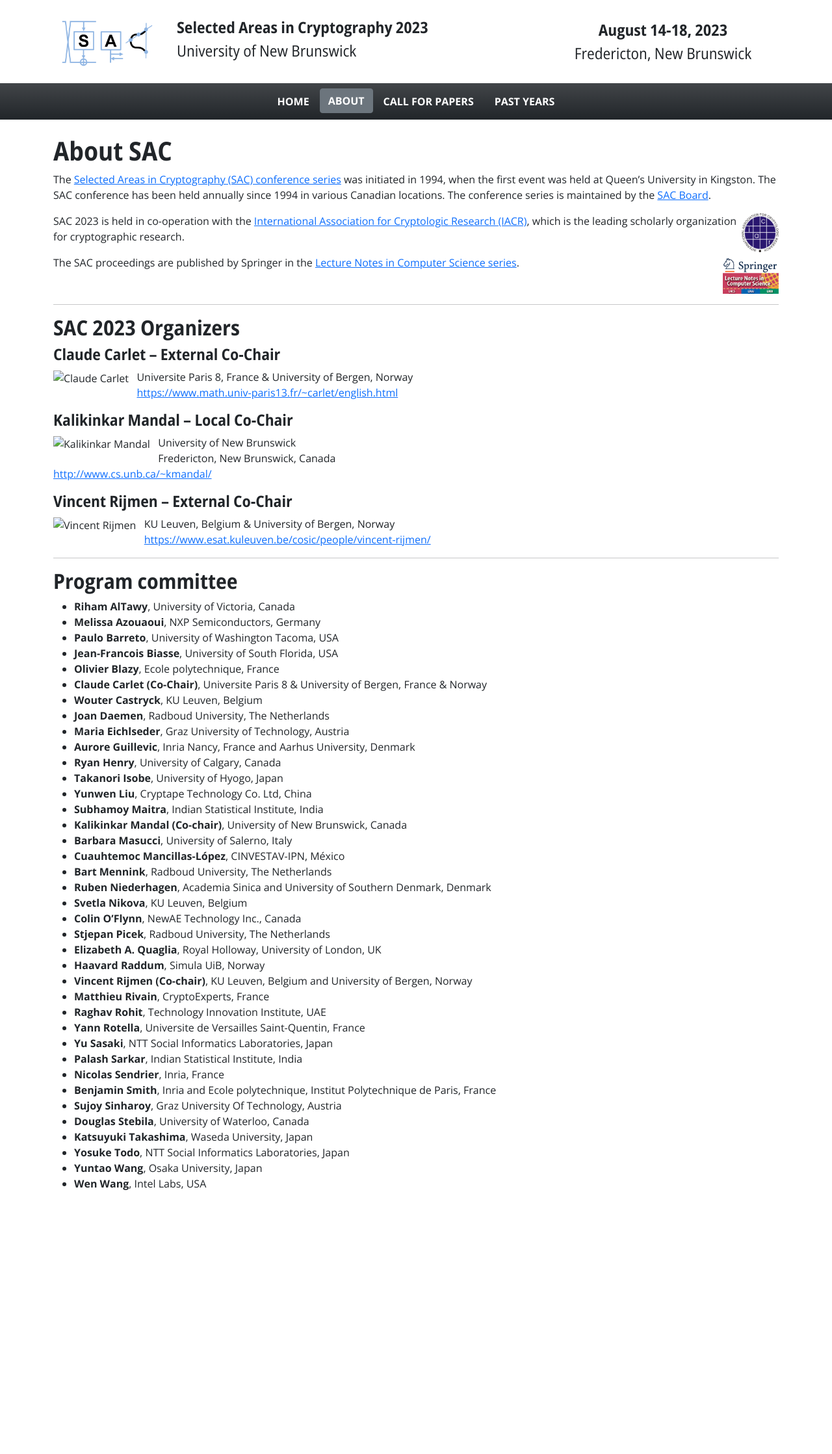
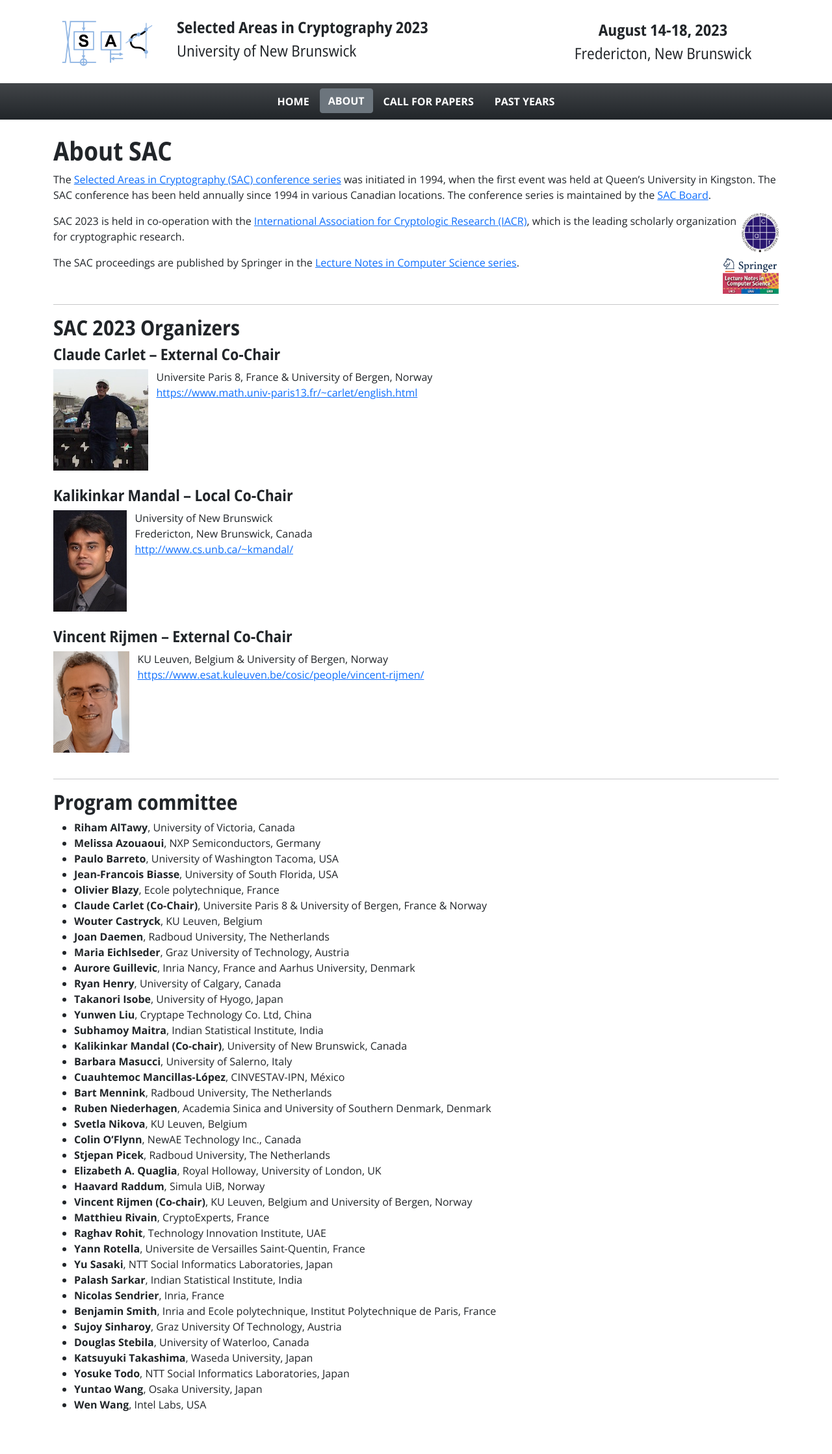
Before and after one commit to sac-workshop/sac-2023, a Jekyll site: the page built from about.md, in a window 1280 px wide. Shown: the whole page at 65% size. Built offline with Jekyll 4.4.1, drawn with Linux system fonts in a browser that asks for light colours; before the commit the page ends 1897 px from its top, so only the background shows below that.

Commit message:
Fix organizer photos

```diff
--- a/_data/organizers.yml
+++ b/_data/organizers.yml
@@ -3,17 +3,17 @@
   affiliation:
   - Universite Paris 8, France & University of Bergen, Norway
   url: https://www.math.univ-paris13.fr/~carlet/english.html
-  #image: images/people/claude.JPG
+  image: images/people/claude.JPG
 - name: Kalikinkar Mandal
   role: Local Co-Chair
   affiliation:
   - University of New Brunswick
   - Fredericton, New Brunswick, Canada
   url: http://www.cs.unb.ca/~kmandal/
-  #image: images/people/kalikinkar.jpg
+  image: images/people/kalikinkar.jpg
 - name: Vincent Rijmen
   role: External Co-Chair
   affiliation:
   - KU Leuven, Belgium & University of Bergen, Norway
   url: https://www.esat.kuleuven.be/cosic/people/vincent-rijmen/
-  #image: images/people/vincent.png
+  image: images/people/vincent.png
--- a/about.md
+++ b/about.md
@@ -43,6 +43,8 @@ The SAC proceedings are published by Springer in the <a href="https://www.spring
 {%- endfor -%}
 [{{ organizer.url }}]({{ organizer.url }})
 
+<div style="clear: both;">&nbsp;</div>
+
 {% endfor %}
 
 <hr>
```
